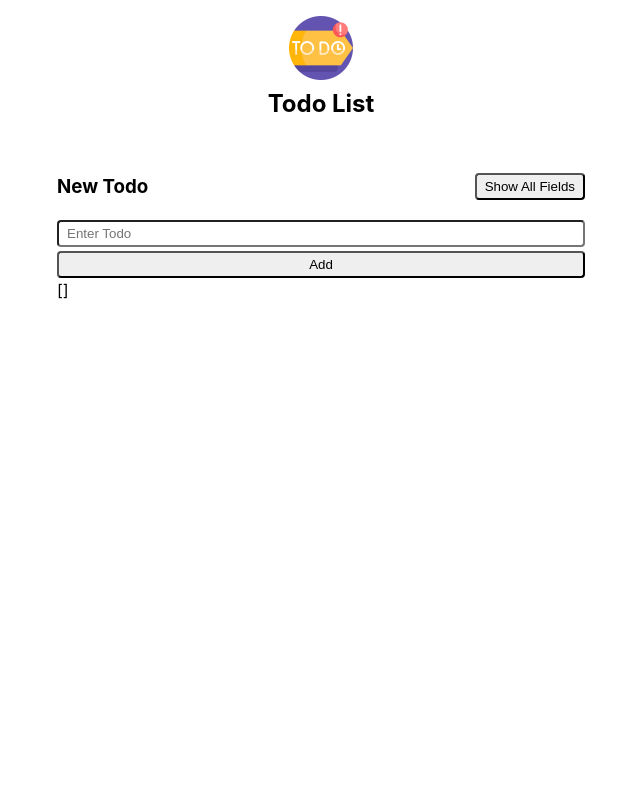
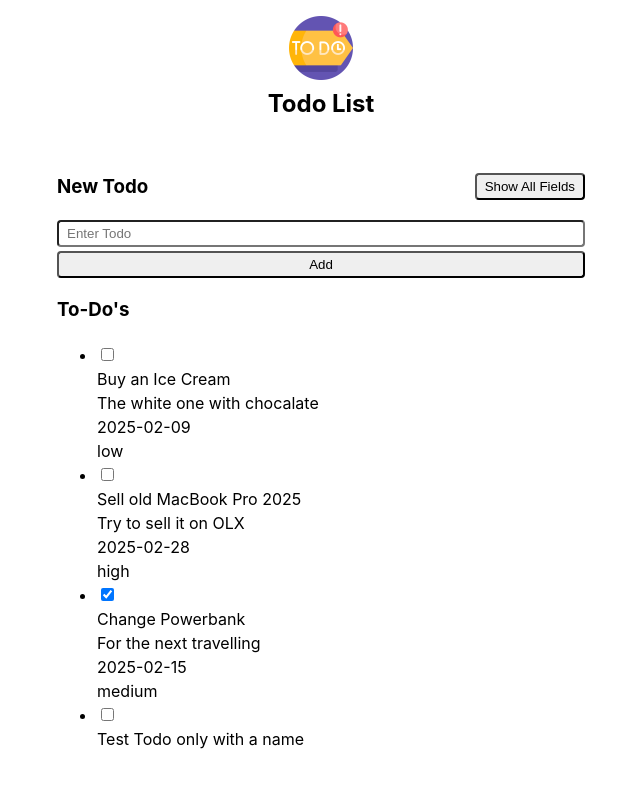
Before and after one commit to SandunDeSilva/react-course-todo-list, a React (Vite) app in the folder todo-list/: page / in a window 1280 px wide. Shown: the top 788 px of the page, without its empty margins (319-959 px from the left). Built offline with nearby package versions, Linux system fonts and the light colour scheme.

Commit message:
add TodoList component and initialize todos in App component

```diff
--- a/todo-list/src/App.jsx
+++ b/todo-list/src/App.jsx
@@ -1,9 +1,45 @@
 import { useState } from "react";
 import { TodoForm } from "./components/TodoForm/TodoForm";
 import styles from "./App.module.css";
+import { TodoList } from "./components/TodoList/TodoList";
+
+const TODOS_DEFAULT = [
+  {
+    id: "1",
+    name: "Buy an Ice Cream",
+    description: "The white one with chocalate",
+    deadline: "2025-02-09",
+    priority: "low",
+    completed: false,
+  },
+  {
+    id: "2",
+    name: "Sell old MacBook Pro 2025",
+    description: "Try to sell it on OLX",
+    deadline: "2025-02-28",
+    priority: "high",
+    completed: false,
+  },
+  {
+    id: "3",
+    name: "Change Powerbank",
+    description: "For the next travelling",
+    deadline: "2025-02-15",
+    priority: "medium",
+    completed: true,
+  },
+  {
+    id: "4",
+    name: "Test Todo only with a name",
+    description: "",
+    deadline: "",
+    priority: "none",
+    completed: false,
+  },
+];
 
 function App() {
-  const [todos, setTodos] = useState([]);
+  const [todos, setTodos] = useState(TODOS_DEFAULT);
 
   function handleCreate(newTodo) {
     setTodos((prevTodos) => [
@@ -20,7 +56,7 @@ function App() {
       </header>
       <div className={styles.AppContainer}>
         <TodoForm onCreate={handleCreate} />
-        {JSON.stringify(todos)}
+        <TodoList todos={todos} />
       </div>
     </div>
   );
--- /dev/null
+++ b/todo-list/src/components/TodoList/TodoList.jsx
@@ -0,0 +1,29 @@
+export function TodoList({ todos }) {
+  return (
+    <section>
+      <h3>To-Do's</h3>
+
+      <ul>
+        {todos.map((todo) => (
+          <li key={todo.id}>
+            <input
+              type="checkbox"
+              name="completed"
+              defaultChecked={todo.completed}
+            />
+            <div>
+              {todo.name}
+              <br />
+              {todo.description}
+              <br />
+              {todo.deadline}
+              <br />
+              {todo.priority !== "none" && todo.priority}
+              <br />
+            </div>
+          </li>
+        ))}
+      </ul>
+    </section>
+  );
+}
```
